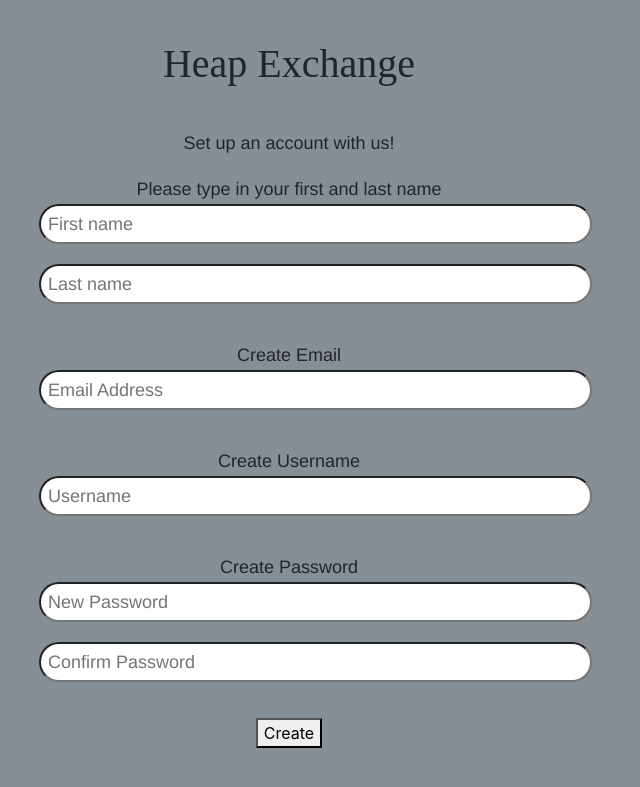
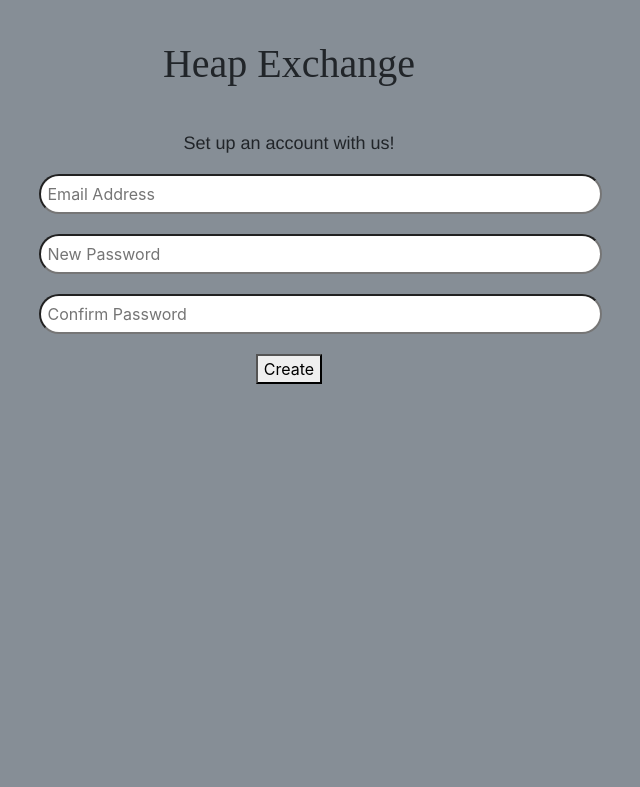
Before and after one commit to lefflerl/HeapExchange-1, a PHP site: page /register.html in a window 1280 px wide. Shown: the top 787 px of the page, without its empty margins (351-991 px from the left). Run offline with PHP 8.4, Linux system fonts and the light colour scheme; some libraries are stand-ins or nearby versions.

Commit message:
Login update

```diff
--- a/login.html
+++ b/login.html
@@ -48,6 +48,7 @@
     firebase.auth().onAuthStateChanged(function(user) {
       if (user) {
         // User logged in
+        window.location.href = "index.html";
       } else {
         // No user is signed in.
       }
--- a/register.html
+++ b/register.html
@@ -25,29 +25,23 @@
 
     <p>Set up an account with us!</p>
     <div>
-        <p>Please type in your first and last name <input type="text" size="50" id="firstName" placeholder=" First name">
-        <input type="text" size="50" id="lastName" placeholder=" Last name"></p>
-        <p>Create Email <input type="text" size="50" id="loginEmail" placeholder=" Email Address"></p>
-        <p>Create Username <input type="text" size="50" id="userName" placeholder=" Username"></p>
-        <p>Create Password <input type="password" size="50" id="loginPassword" placeholder=" New Password">
-        <input type="password" size="50" id="confirmPassword" placeholder=" Confirm Password"></p>
+        <input type="text" size="50" id="loginEmail" placeholder=" Email Address">
+        <input type="password" size="50" id="loginPassword" placeholder=" New Password">
+        <input type="password" size="50" id="confirmPassword" placeholder=" Confirm Password">
+        <p id="error" class="alert alert-warning hideme"></p>
+        <p id="success" class="alert alert-success hideme"></p>
         <button onclick="createAccount()">Create</button>
     </div>
 <script>
-    var firstName = "";
-    var lastName = "";
+    var errorCheck = false;
     var uemail = "";
-    var userName = "";
     var upassword = "";
     var cpassword = "";
     var rootRef = firebase.database().ref();
     var userRef = rootRef.child("users");
 
     function createAccount(onclick) {
-        firstName = document.getElementById("firstName").value;
-        lastName = document.getElementById("lastName").value;
         uemail = document.getElementById("loginEmail").value;
-        userName = document.getElementById("userName").value;
         upassword = document.getElementById("loginPassword").value;
         cpassword = document.getElementById("confirmPassword").value;
         if (!(upassword === cpassword)){
@@ -56,10 +50,20 @@
             firebase.auth().createUserWithEmailAndPassword(uemail, upassword)
                 .catch( error => {
                     console.log(error.message);
+                    errorCheck = true;
+                    document.getElementById("error").classList.remove("hideme");
+                    document.getElementById("error").innerHTML = error.message;
                 });
-            userRef.push({firstName: firstName, lastName: lastName, email: uemail, username: userName});
-            window.location.href = "index.html";
+
+            if(errorCheck){
+                console.log(errorCheck);
+                document.getElementById("error").classList.add("hideme");
+                document.getElementById("success").classList.remove("hideme");
+                document.getElementById("success").innerHTML = "Success! <a id='login' href='index.html'>Go to main page</a>";
+                // userRef.push({firstName: firstName, lastName: lastName, email: uemail, username: userName});
+            }
         }
+
     }
 </script>
 
--- a/stylesheet.css
+++ b/stylesheet.css
@@ -32,6 +32,10 @@
   padding-top: 25px;
 }
 
+.hideme{
+  display: none;
+}
+
 #SubmitPost{
   text-align: center;
   padding-top: 20px;
@@ -62,6 +66,10 @@
 
 #user{
   color: white;
+}
+
+#login{
+  color: black;
 }
 
 
```
Also changed, not shown: index.html (+16 -2 lines).
